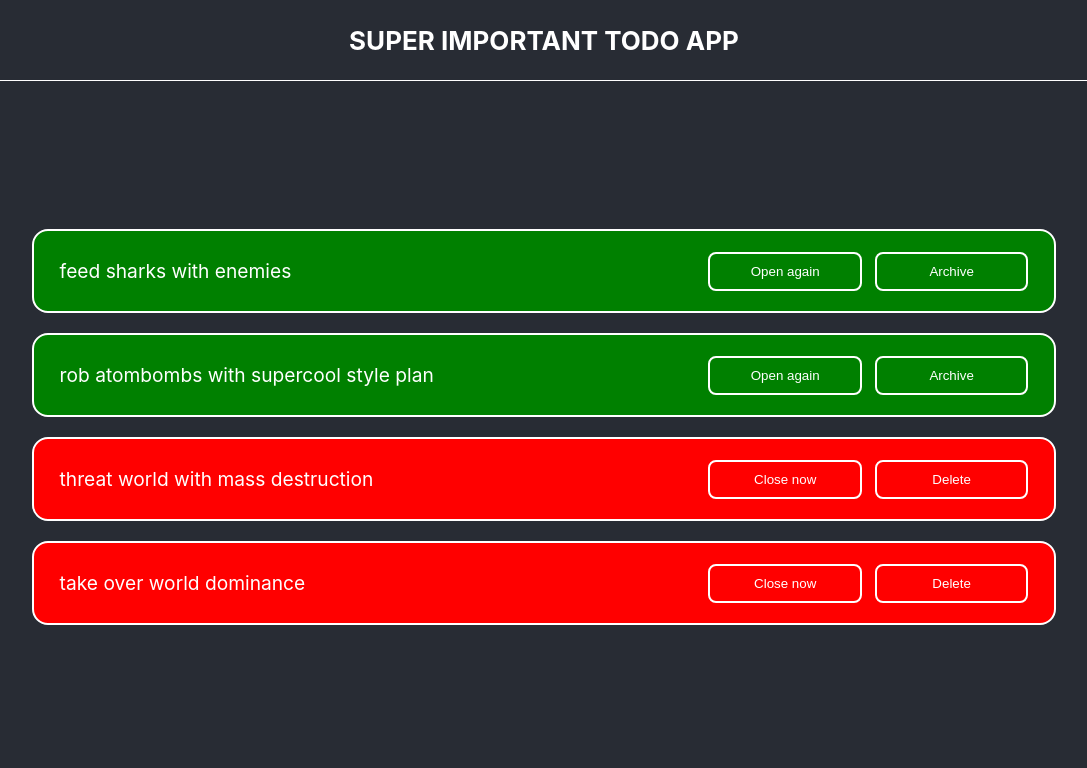
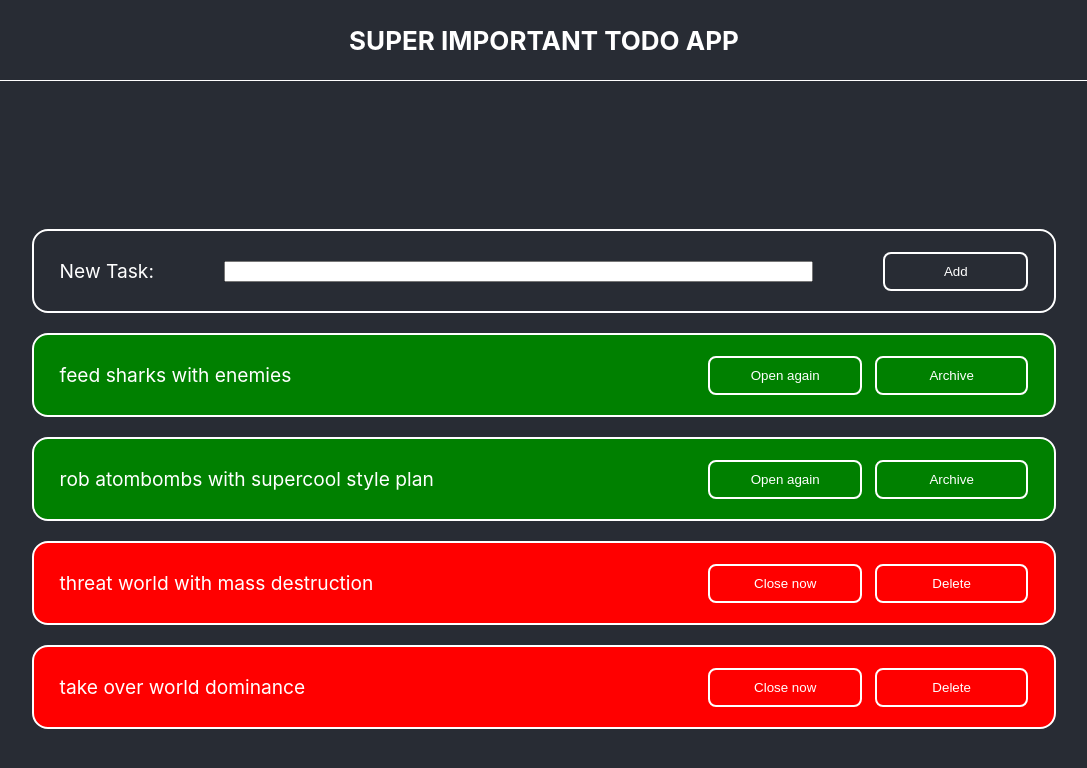
Before and after one commit to PhilippDemmelmair/todo, a React (Create React App) app: page / in a window 1280 px wide. Shown: the top 768 px of the page, without its empty margins (96-1183 px from the left). Built offline with nearby package versions, Linux system fonts and the light colour scheme.

Commit message:
add newTodo-Funtion

```diff
--- a/src/components/App/App.js
+++ b/src/components/App/App.js
@@ -3,10 +3,12 @@ import styled from 'styled-components'
 import { nanoid } from 'nanoid'
 
 import { Todo } from '../TaskObjects/Todo'
+import { Add } from '../TaskObjects/Add'
 
 function App() {
   const [todoList, setTodo] = useState([
     // TODO store in localStorage
+    // TODO find better colours
     {
       id: nanoid(),
       task: 'feed sharks with enemies',
@@ -58,12 +60,24 @@ function App() {
     const filteredTodos = todoList.filter((task) => task.id !== id)
     setTodo(filteredTodos)
   }
+
+  function addTodo(text) {
+    console.log(typeof text)
+    const newTodos = [
+      { id: nanoid(), task: text, completed: false, archived: false },
+      ...todoList,
+    ]
+    setTodo(newTodos)
+  }
+
+  console.table(todoList)
   return (
     <>
       <Header>
         <Title>SUPER IMPORTANT TODO APP</Title>
       </Header>
       <Body>
+        <Add addTodo={addTodo} />
         {todoList.map((i) => {
           return (
             <Todo
--- /dev/null
+++ b/src/components/TaskObjects/Add.jsx
@@ -0,0 +1,53 @@
+import { useState } from 'react'
+import styled from 'styled-components'
+
+function Add({ addTodo }) {
+  const [text, setText] = useState('')
+
+  return (
+    <Form
+      onSubmit={(event) => {
+        // console.log(text)
+        event.preventDefault()
+        addTodo(text)
+      }}
+    >
+      <label htmlFor="input-todo">New Task:</label>
+      <TextInput
+        id="input-todo"
+        type="text"
+        value={text}
+        onChange={(event) => setText(event.target.value)}
+      />
+      <Button type="submit">Add</Button>
+    </Form>
+  )
+}
+
+export { Add }
+
+const Form = styled.form`
+  display: flex;
+  height: 10vh;
+  border: 2px solid #fff;
+  border-radius: 16px;
+  flex-flow: row nowrap;
+  justify-content: space-between;
+  align-items: center;
+  padding: 0 2vw;
+  margin: 20px auto;
+  color: #fff;
+  font-size: 1.2rem;
+`
+
+const TextInput = styled.input`
+  width: 60%;
+`
+const Button = styled.button`
+  background: transparent;
+  color: #fff;
+  padding: 10px 20px;
+  width: 15%;
+  border: 2px solid #fff;
+  border-radius: 8px;
+`
```
